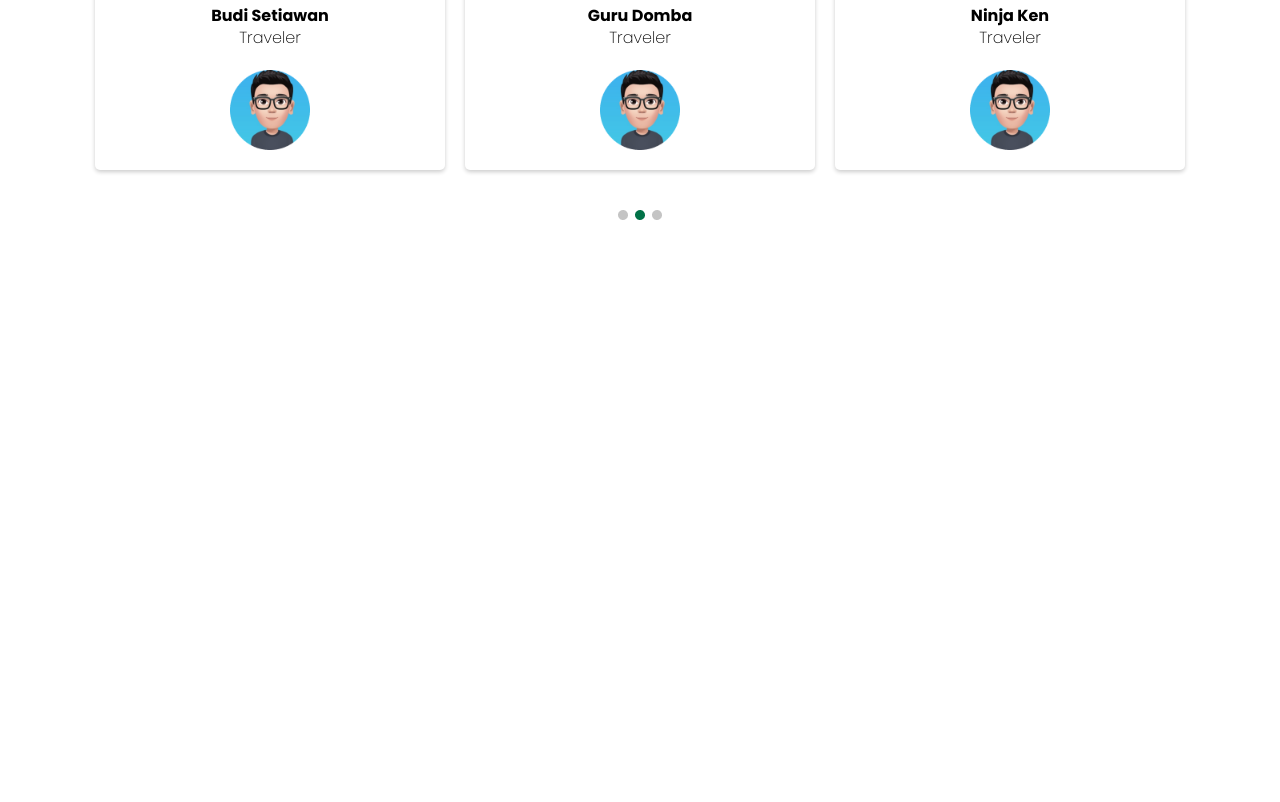
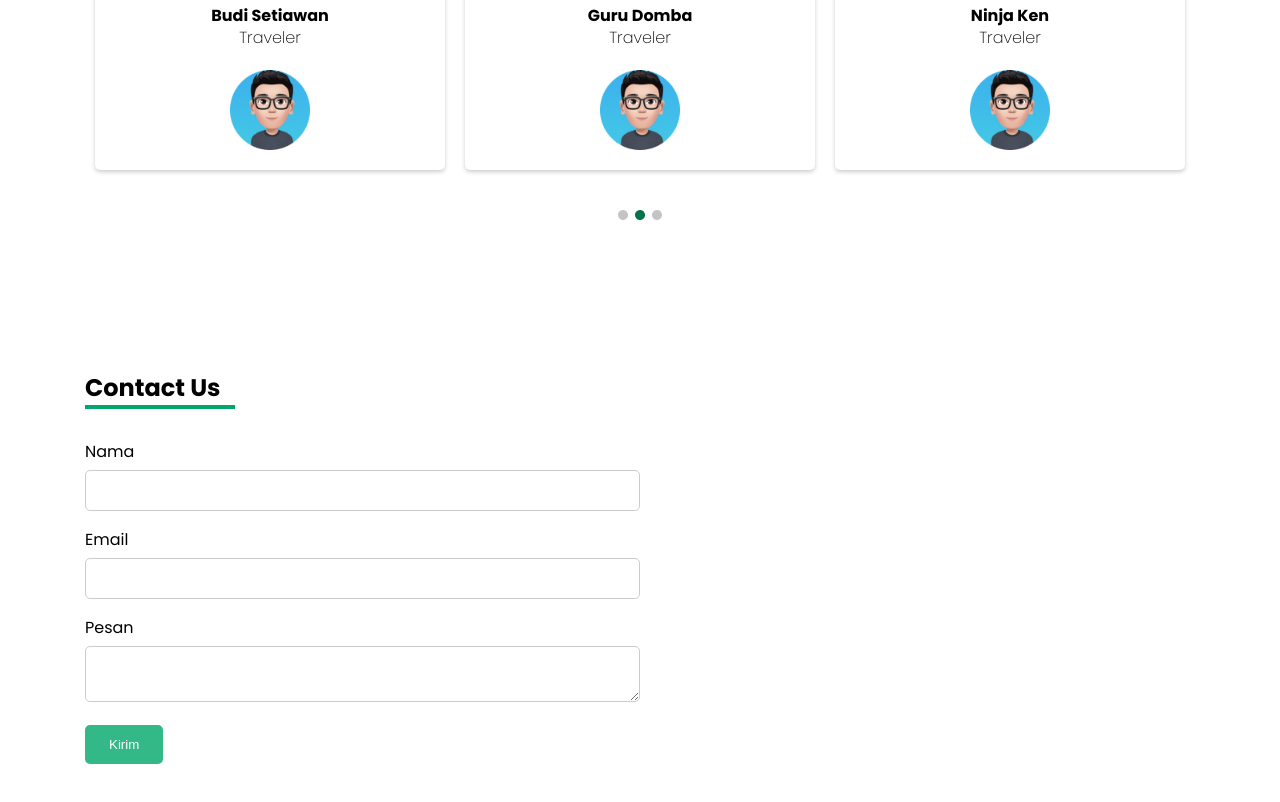
Before and after one commit to budistwn15/papua-tour, a plain HTML site: page index.html in a window 1280 px wide. Shown: the part 2067-2869 px from the top of the page. Before the commit the page ends 2387 px from the top, so only its background shows below. Drawn offline with nearby package versions, Linux system fonts and the light colour scheme.

Commit message:
Menambahkan contact

```diff
--- a/assets/css/responsive.css
+++ b/assets/css/responsive.css
@@ -94,4 +94,22 @@
     .testimonial-body .img-profile {
         display: none;
     }
+
+    /* contact */
+    .contact{
+        text-align: center;
+    }
+
+    .contact hr{
+        margin:0 auto 30px auto;
+    }
+
+    .contact-left{
+        width: 100%;
+    }
+
+    .btn-submit{
+        display: block;
+        width: 100%;
+    }
 }
--- a/assets/css/style.css
+++ b/assets/css/style.css
@@ -302,3 +302,39 @@ header {
     padding-top: 20px;
     margin: 0 auto;
 }
+
+/* contact */
+.contact {
+    margin: 100px 0;
+}
+
+.contact h2 {
+    padding-top: 50px;
+    color: #000;
+    text-shadow: 1px 1px #fff;
+}
+
+.contact hr {
+    border: 2px solid #01A76A;
+    width: 150px;
+    margin-bottom: 30px;
+}
+
+.contact-left{
+    width: 50%;
+}
+
+input[type=text],input[type=email],textarea{
+    width: 100%;
+    border:1px solid #ccc;
+    border-radius: 5px;
+    padding: 12px;
+    margin: 6px 0 16px 0;
+    box-sizing: border-box;
+    resize: vertical;
+}
+
+.btn-submit {
+    background-color: #01A76A;
+    border: none;
+}
--- a/index.html
+++ b/index.html
@@ -150,7 +150,27 @@
                 <img src="assets/img/dots.png" alt="" class="img-dots">
             </div>
         </section>
+
+        <section class="contact">
+            <div class="container">
+                <h2>Contact Us</h2>
+                <hr>
+                <div class="contact-left">
+                    <form>
+                        <label for="nama">Nama</label>
+                        <input type="text">
+                        <label for="email">Email</label>
+                        <input type="email">
+                        <label for="pesan">Pesan</label>
+                        <textarea></textarea>
+                        <input type="submit" value="Kirim" class="btn btn-submit">
+                    </form>
                 </div>
+            </div>
+        </section>
+    </div>
+
+
 
     <!-- Footer -->
 </body>
```
Lines whose indentation alone changed are shown as unchanged.
